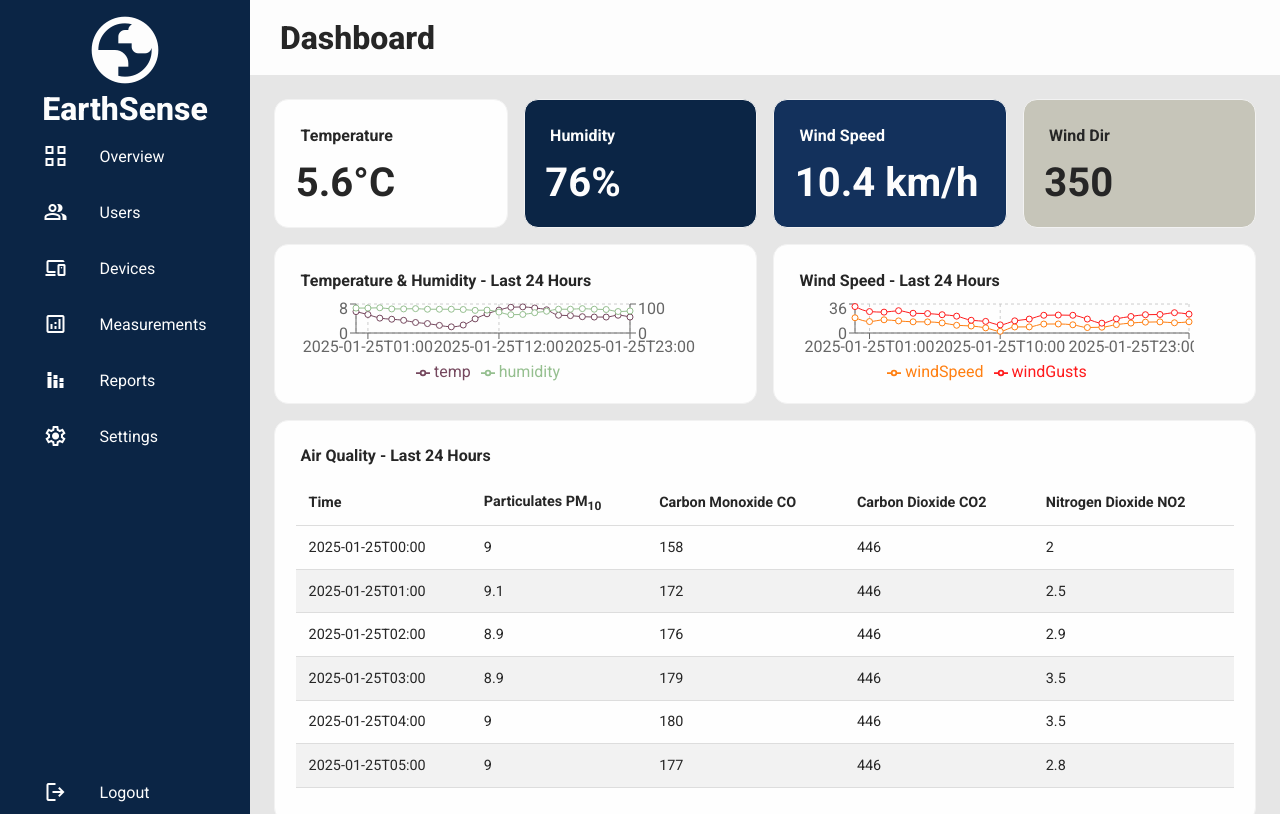
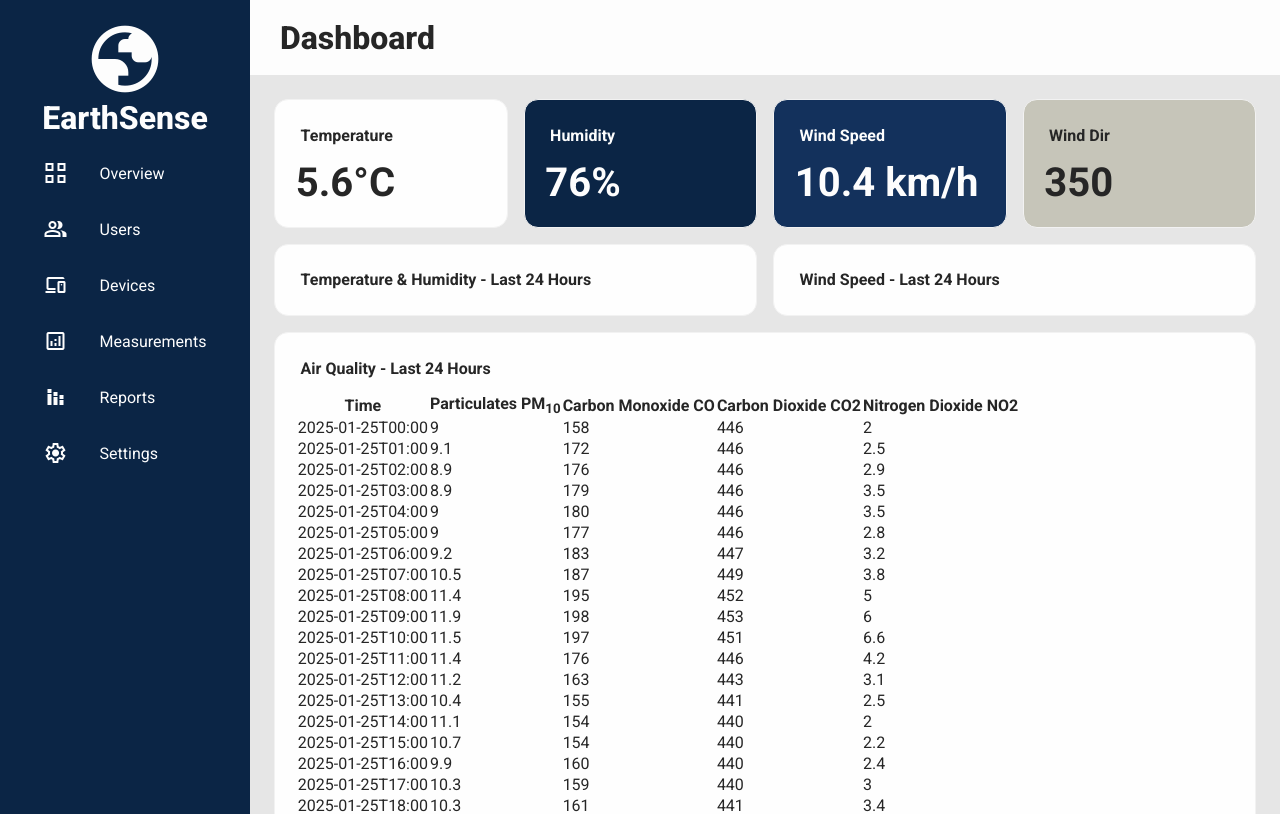
Before and after one commit to alittlebroken/earthsense, a React (Vite) app: page / in a window 1280 px wide. Shown: the top 814 px of the page. Built offline with nearby package versions, Linux system fonts and the light colour scheme.

Commit message:
removed table styles

```diff
--- a/src/index.css
+++ b/src/index.css
@@ -344,36 +344,3 @@ a:hover {
 .flex-nowrap {
   flex-wrap: nowrap;
 }
-
-.dataTableContainer {
-  overflow: auto;
-  height: 20rem;
-}
-
-.dataTable {
-  border-collapse: collapse;
-  border-spacing: 0;
-  width: 100%;
-  height: 100%;
-}
-
-.dataTable td, th {
-  font-size: .9rem;
-  padding: .8rem;
-  border-bottom: 1px solid #ddd;
-  min-width: 9rem;
-}
-
-.dataTable th {
-  height: 2rem;
-  text-align: left;
-}
-
-.dataTable tbody tr:nth-child(even) {
-  background-color: #f2f2f2;
-}
-
-.dataTable tbody tr:hover {
-  background-color: var(--colour-secondary);
-  color: var(--colour-white);
-}
```
